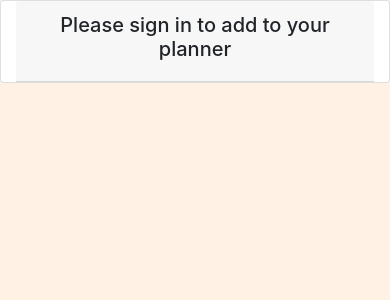
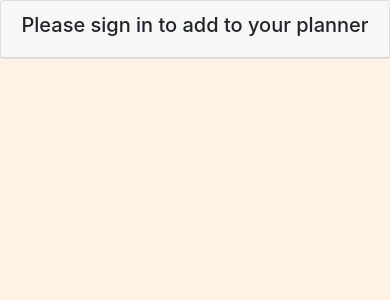
Before and after one commit to Chrisss09/Travel-Tracker, a Flask app: page /travel_planner in a window 390 px wide. Shown: the part 56-356 px from the top of the page. Run offline with Flask 2, Linux system fonts and the light colour scheme; parts of the project's set-up code (start-up, migrations or seed data) failed here and were passed over; some libraries are stand-ins or nearby versions.

Commit message:
Fixed issue with padding on flash messages

```diff
--- a/templates/base.html
+++ b/templates/base.html
@@ -39,7 +39,7 @@
         </div>
     </nav>
     {% block content %}
-    <div class="col-sm-12 card">
+    <div class="card">
         {% for message in get_flashed_messages() %}
         <div class="card-header text-center">
             <h5>{{message}}</h5>
--- a/templates/planner.html
+++ b/templates/planner.html
@@ -1,7 +1,7 @@
 {% extends 'base.html' %}
 {% block content %}
 
-<div class="col-sm-12 card">
+<div class="card">
     {% with messages = get_flashed_messages() %}
     {% if messages %}
         {% for message in messages %}
```
